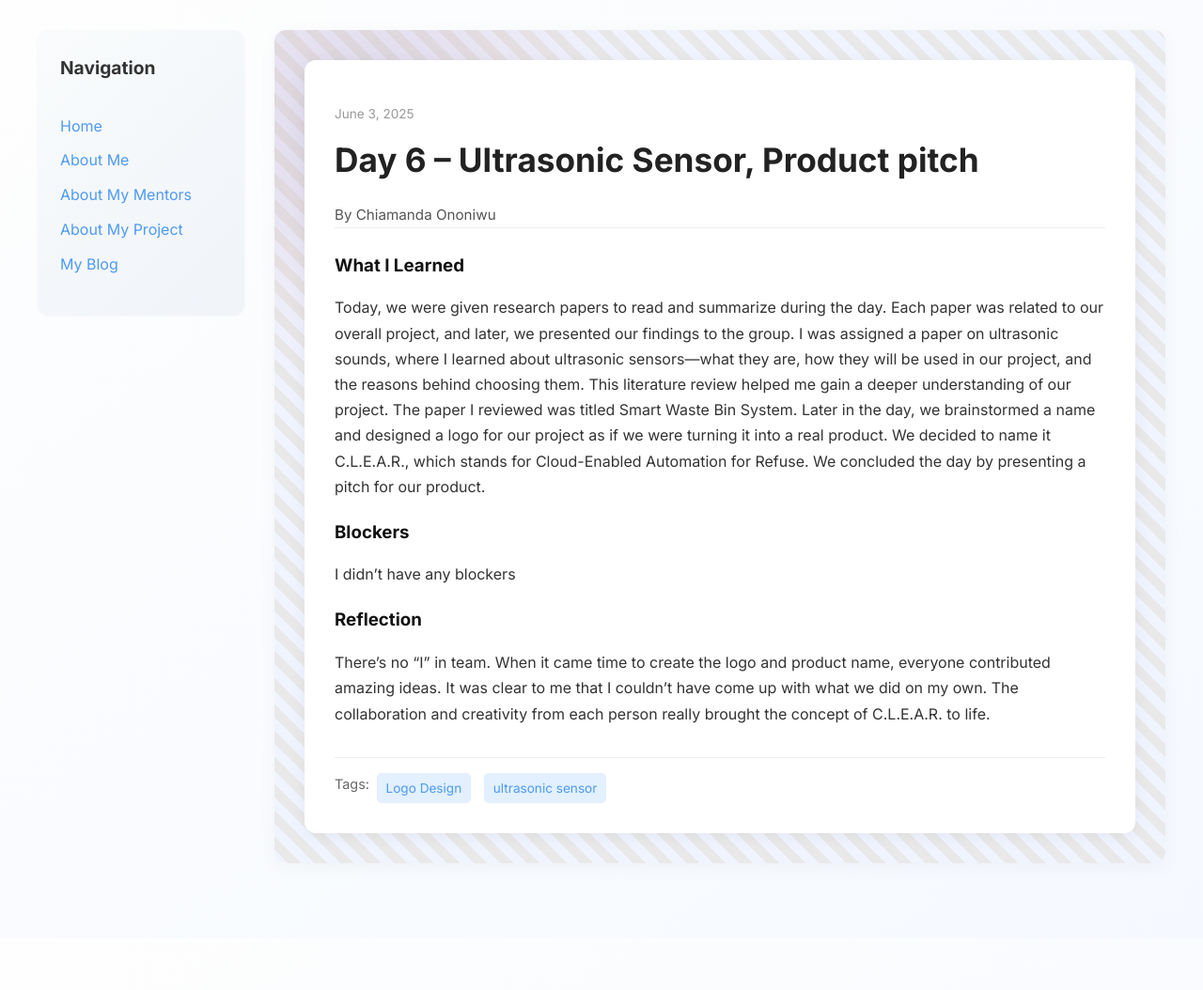
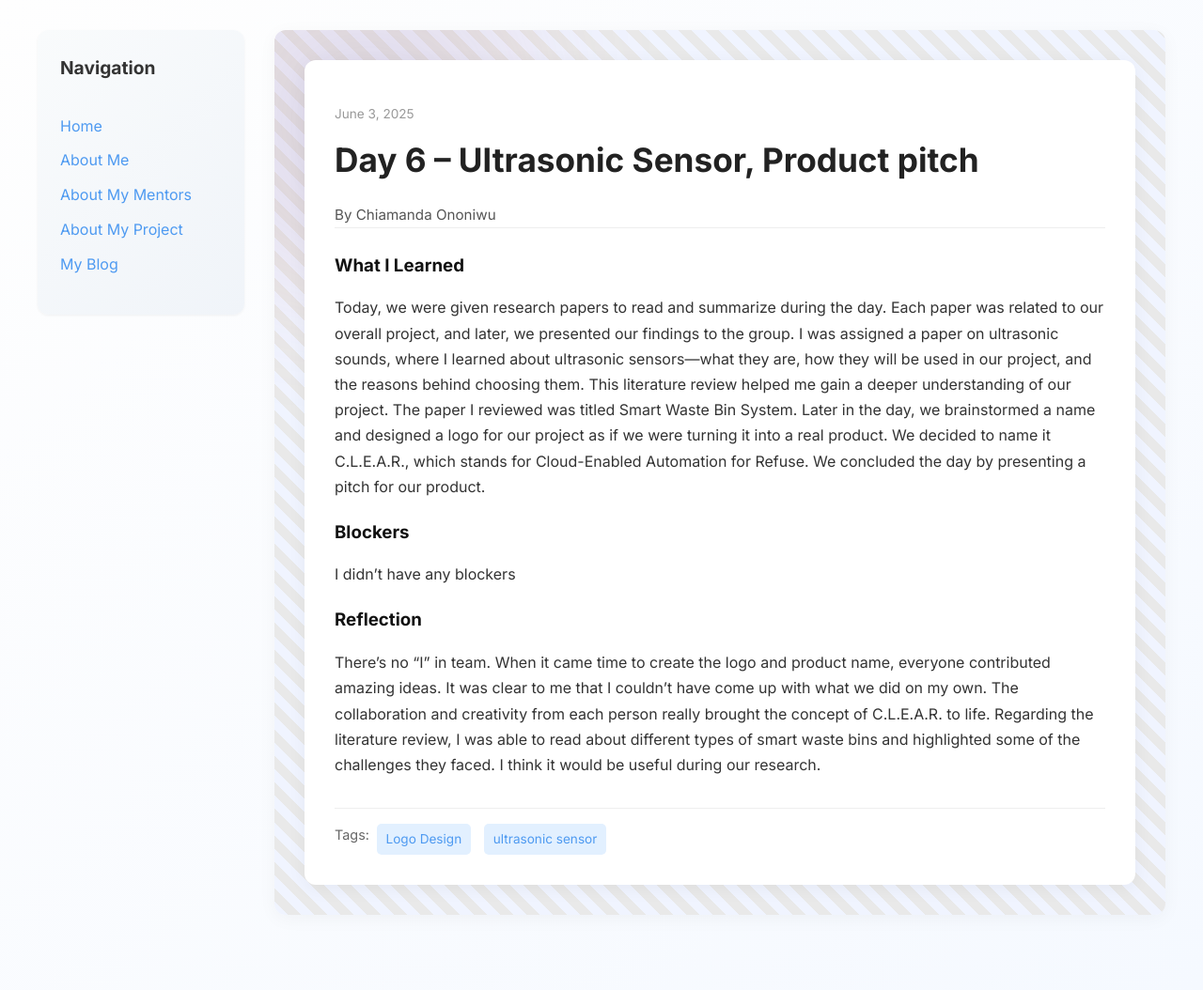
Before and after one commit to Chiamanda07/Chiamanda07.github.io, a Jekyll site: the page built from _posts/2025-06-03-day-6.md, in a window 1280 px wide. Shown: the whole page at 94% size. Built offline with Jekyll 4.4.1, drawn with Linux system fonts in a browser that asks for light colours; before the commit the page ends 999 px from its top, so only the background shows below that.

Commit message:
Update 2025-06-03-day-6.md

```diff
--- a/_posts/2025-06-03-day-6.md
+++ b/_posts/2025-06-03-day-6.md
@@ -15,5 +15,5 @@
   I didn't have any blockers
 
 reflection: |
-  There's no "I" in team. When it came time to create the logo and product name, everyone contributed amazing ideas. It was clear to me that I couldn’t have come up with what we did on my own. The collaboration and creativity from each person really brought the concept of C.L.E.A.R. to life.
+  There's no "I" in team. When it came time to create the logo and product name, everyone contributed amazing ideas. It was clear to me that I couldn’t have come up with what we did on my own. The collaboration and creativity from each person really brought the concept of C.L.E.A.R. to life. Regarding the literature review, I was able to read about different types of smart waste bins and highlighted some of the challenges they faced. I think it would be useful during our research.
 ---
```
